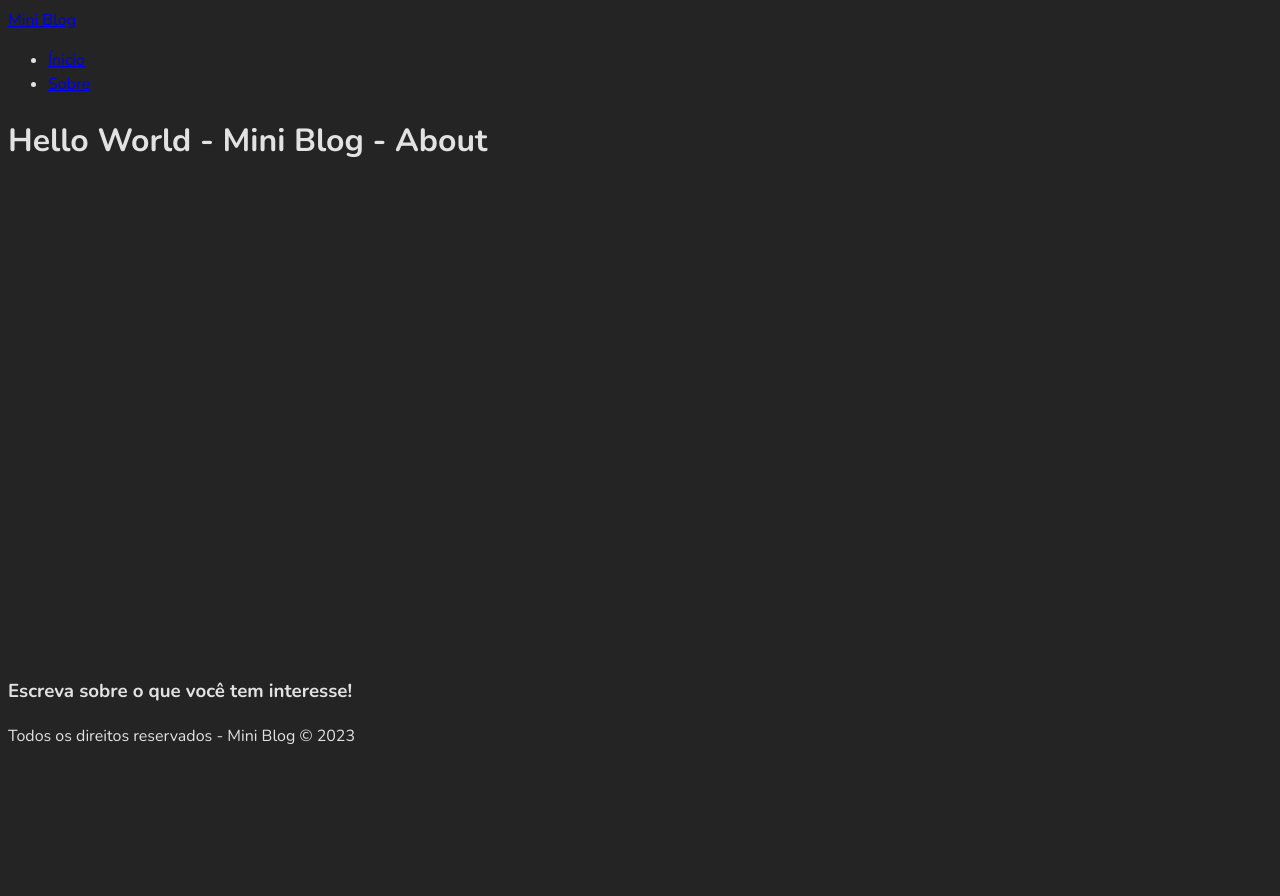
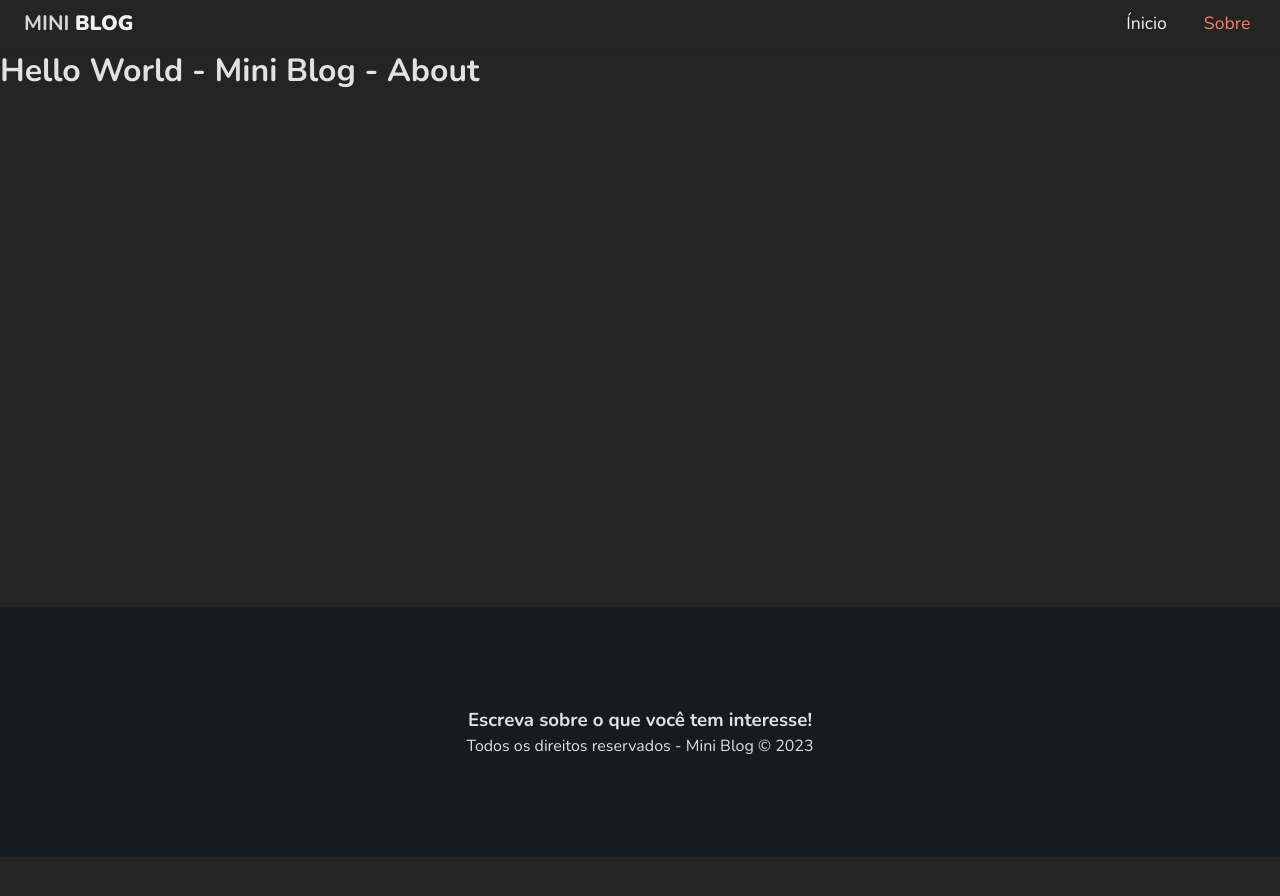
Before and after one commit to MACHADOKING/mini-blog, a React (Vite) app: page /about in a window 1280 px wide. Shown: the top 896 px of the page. Before the commit the page ends 828 px from the top, so only its background shows below. Built offline with nearby package versions, Linux system fonts and the light colour scheme.

Commit message:
Feat: CSS navbar and footer

```diff
--- a/src/components/Footer/Footer.jsx
+++ b/src/components/Footer/Footer.jsx
@@ -3,7 +3,7 @@ import styles from "./Footer.module.css";
 
 const Footer = () => {
   return (
-    <footer>
+    <footer className={styles.footer}>
       <h3>Escreva sobre o que você tem interesse!</h3>
       <p>Todos os direitos reservados - Mini Blog &copy; 2023</p>
     </footer>
--- a/src/components/Footer/Footer.module.css
+++ b/src/components/Footer/Footer.module.css
@@ -0,0 +1,9 @@
+.footer {
+  height: 250px;
+  width: 100%;
+  display: flex;
+  flex-direction: column;
+  align-items: center;
+  justify-content: center;
+  background-color: #161b22;
+}
--- a/src/components/Navbar/Navbar.jsx
+++ b/src/components/Navbar/Navbar.jsx
@@ -6,16 +6,26 @@ import { NavLink } from "react-router-dom";
 
 const Navbar = () => {
   return (
-    <nav>
-      <NavLink to="/">
+    <nav className={styles.navbar}>
+      <NavLink className={styles.brand} to="/">
         Mini <span>Blog</span>
       </NavLink>
-      <ul>
+      <ul className={styles.links_list}>
         <li>
-          <NavLink to="/">Ínicio</NavLink>
+          <NavLink
+            to="/"
+            className={({ isActive }) => (isActive ? styles.active : "")}
+          >
+            Ínicio
+          </NavLink>
         </li>
         <li>
-          <NavLink to="/about">Sobre</NavLink>
+          <NavLink
+            to="/about"
+            className={({ isActive }) => (isActive ? styles.active : "")}
+          >
+            Sobre
+          </NavLink>
         </li>
       </ul>
     </nav>
--- a/src/components/Navbar/Navbar.module.css
+++ b/src/components/Navbar/Navbar.module.css
@@ -0,0 +1,46 @@
+.navbar {
+  display: flex;
+  box-shadow: rgba(0, 0, 0, 0.15) 0px -2px 10px 0px;
+  justify-content: space-between;
+  align-items: center;
+  padding: 0.5em 0.2em;
+}
+
+.brand {
+  font-size: 1.3rem;
+  font-weight: 700;
+  text-transform: uppercase;
+  padding-left: 1em;
+  text-decoration: none;
+  color: rgba(235, 235, 235, 0.9);
+}
+
+.brand > span {
+  color: #f2f2f2;
+  font-weight: 900;
+}
+
+.links_list {
+  display: flex;
+  list-style: none;
+}
+
+.links_list li {
+  margin-right: 1em;
+}
+
+.links_list li a {
+  padding: 0.4em 0.6em;
+  text-decoration: none;
+  color: #f2f2f2;
+  font-size: 1.1rem;
+  transition: all ease 0.2s;
+}
+
+.links_list li a:hover {
+  text-decoration: underline;
+}
+
+.active {
+  color: #f78166 !important;
+}
--- a/src/index.css
+++ b/src/index.css
@@ -1,9 +1,16 @@
 @import url("https://fonts.googleapis.com/css2?family=Nunito:ital,wght@0,200;0,300;0,400;0,500;0,600;0,700;0,800;0,900;1,200;1,300;1,400;1,500;1,600;1,700;1,800;1,900;1,1000&display=swap");
+
+* {
+  margin: 0;
+  padding: 0;
+  box-sizing: border-box;
+}
 
 :root {
   font-family: "Nunito", Inter, system-ui, Avenir, Helvetica, Arial, sans-serif;
   line-height: 1.5;
   font-weight: 400;
+  width: 100%;
 
   color-scheme: light dark;
   color: rgba(255, 255, 255, 0.87);
```
